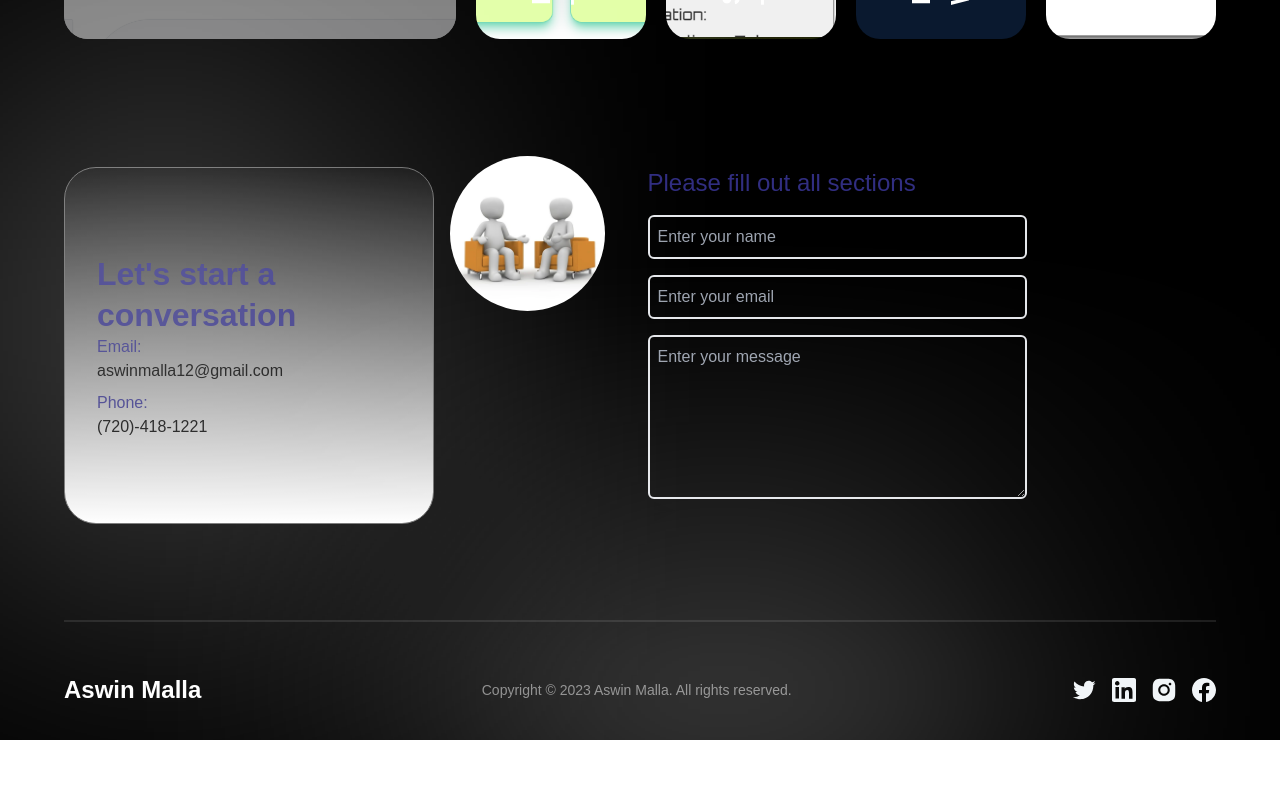
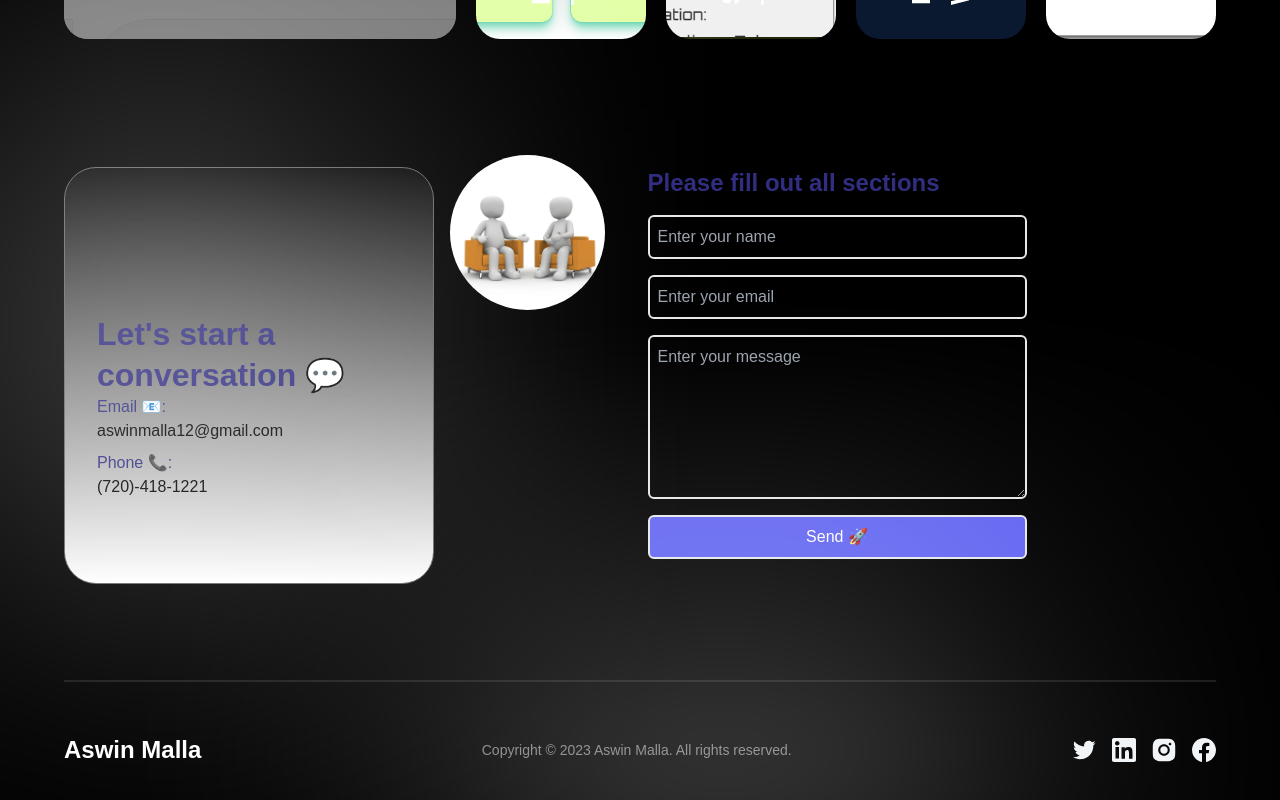
Before and after one commit to AMT98/PortfolioV2, a Next.js app: page / in a window 1280 px wide. Shown: the part 2276-3076 px from the top of the page. Before the commit the page ends 3016 px from the top, so only its background shows below. Built offline with nearby package versions, Linux system fonts and the light colour scheme; a web font is replaced by a local one.

Commit message:
Added emojis to contact section

```diff
--- a/sections/Feedback.jsx
+++ b/sections/Feedback.jsx
@@ -22,17 +22,14 @@ const Feedback = () => (
         <div className="feedback-gradient" />
         <div className="mb-10">
           <h4 className="font-bold sm:text-[32px] text-[26px] sm:leading-[40.32px] leading-[36.32px] text-indigo-900">
-            Let's start a conversation
+            Let's start a conversation 💬
           </h4>
 
-          <span className="text-indigo-900">Email:</span>
-          <h1 className="mb-2  text-black">
-            aswinmalla12@gmail.com
-          </h1>
-          <span className="text-indigo-900">Phone:</span>
+          <span className="text-indigo-900">Email 📧:</span>
+          <h1 className="mb-2  text-black">aswinmalla12@gmail.com</h1>
+          <span className="text-indigo-900">Phone 📞:</span>
           <h1 className="pb-3 text-black">(720)-418-1221</h1>
         </div>
-
       </motion.div>
 
       <motion.div
@@ -44,7 +41,7 @@ const Feedback = () => (
           method="POST"
           className=" flex flex-col w-full md:w-1/2"
         >
-          <h1 className="text-2xl mb-4 text-indigo-900">
+          <h1 className="text-2xl mb-4 text-indigo-900 font-bold">
             Please fill out all sections
           </h1>
           <input
@@ -68,6 +65,12 @@ const Feedback = () => (
             rows="6"
             className="p-2 bg-transparent border-2 rounded-md text-white focus:outline-none"
           />
+          <button
+            type="submit"
+            className="p-2 bg-indigo-500 border-2 rounded-md text-white hover:font-bold mt-4 hover:text-black hover:bg-green-400 focus:outline-none"
+          >
+            Send 🚀
+          </button>
 
           {/* <button className="text-[#0A192F] bg-gradient-to-r from-[#00CDAE] to-[#00CCAF] 0 px-6 py-3 my-8 mx-auto flex items-center rounded-md hover:scale-110 duration-300">
             Send
```
